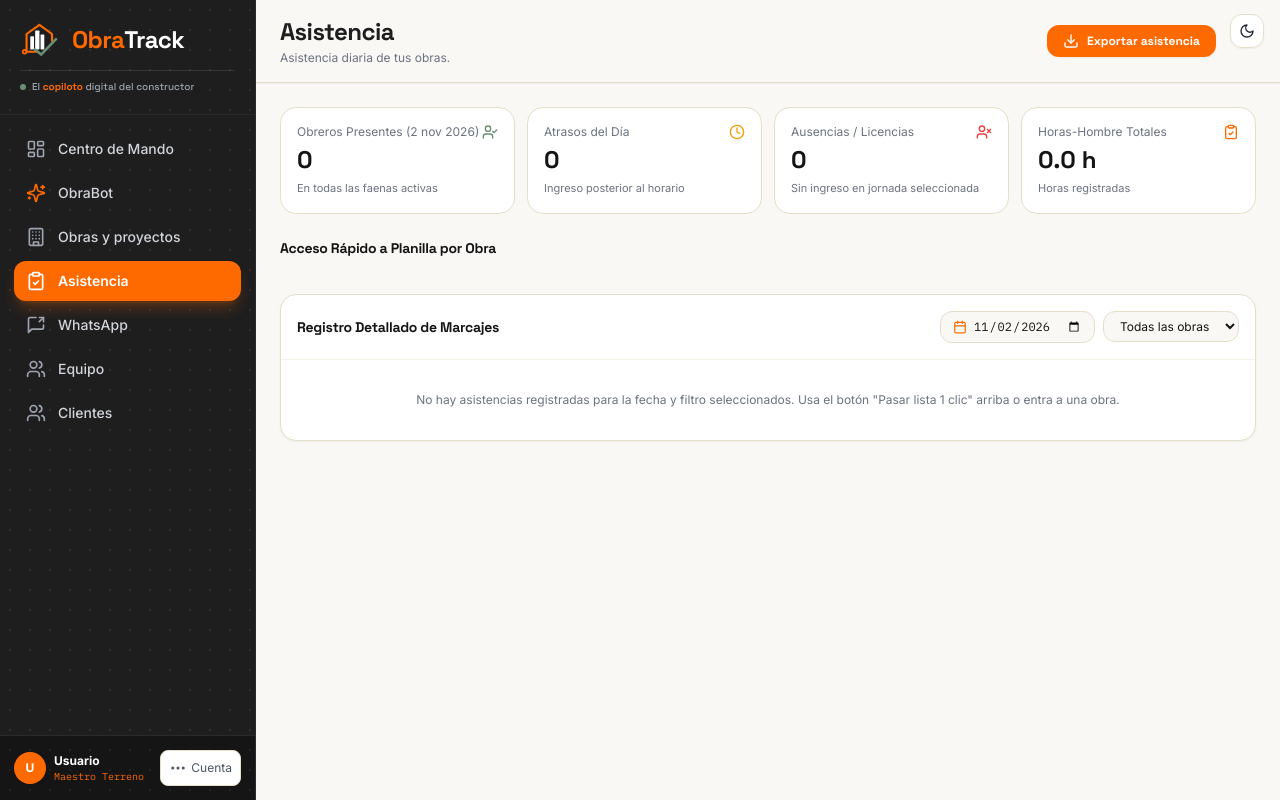
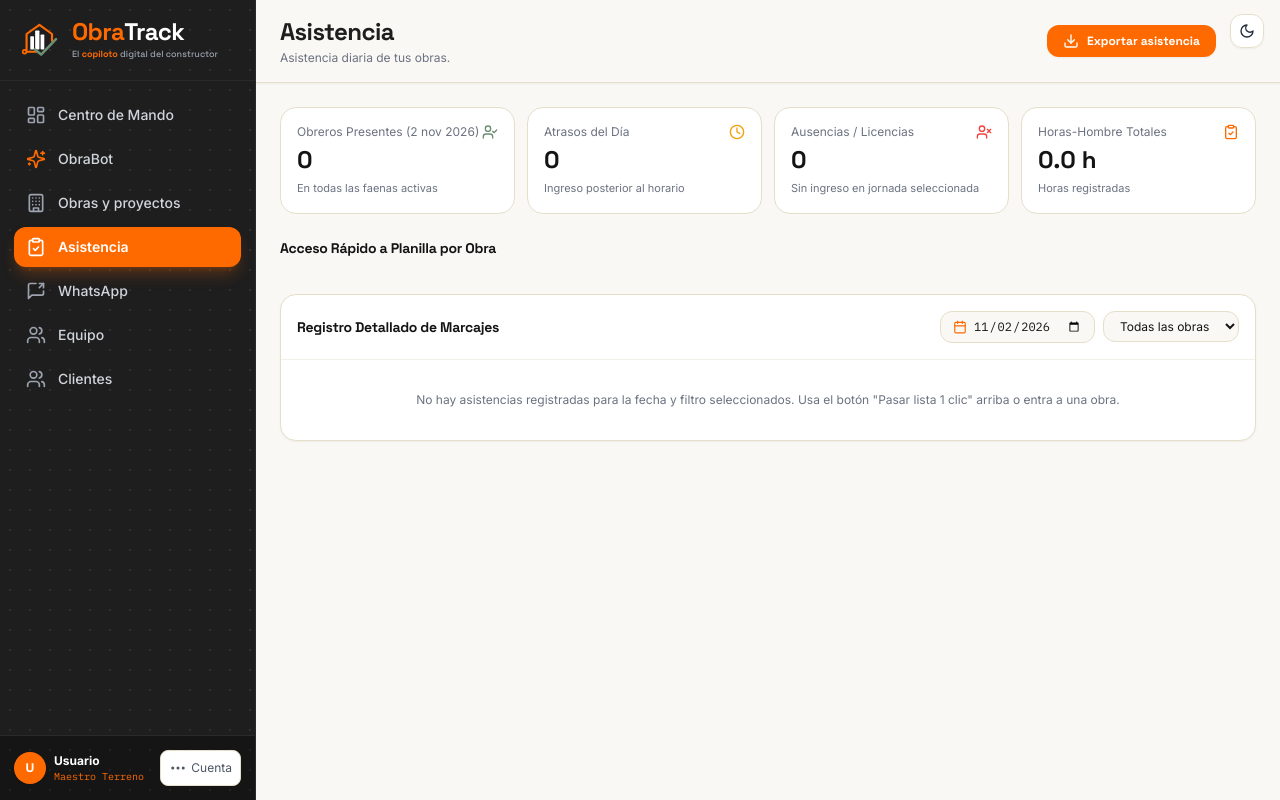
Before and after one commit to obratrack2627/Obratrack, a Next.js app: page /asistencia in a window 1280 px wide. Built offline with nearby package versions, Linux system fonts and the light colour scheme.

Commit message:
style: integrar el eslogan debajo del nombre del logo

```diff
--- a/components/Sidebar.tsx
+++ b/components/Sidebar.tsx
@@ -221,12 +221,8 @@ export default function Sidebar() {
         <div>
           <div className="hidden md:flex flex-col px-5 py-5 border-b border-[#2A2A2A]">
             <Link href="/dashboard" className="hover:opacity-95 transition-opacity">
-              <Logo variant="horizontal" theme="dark" size="md" withDescriptor={false} />
+              <Logo variant="horizontal" theme="dark" size="md" withTagline className="[&_p]:mt-1 [&_p]:text-[9px] [&_p]:leading-3 [&_p]:text-gray-400 [&_p]:whitespace-nowrap" />
             </Link>
-            <div className="mt-2.5 pt-2 border-t border-white/10 flex items-center gap-1.5 text-[10px] font-heading font-medium text-gray-400">
-              <span className="w-1.5 h-1.5 rounded-full bg-[#6B8F72] animate-pulse"></span>
-              <span>El <strong className="text-[#FF6A00]">copiloto</strong> digital del constructor</span>
-            </div>
           </div>
 
           {/* Navigation Links */}
```
